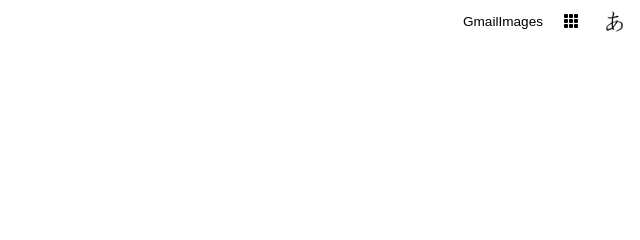
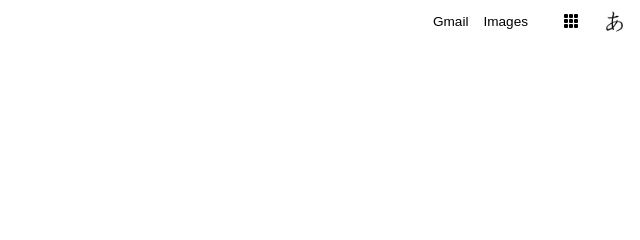
Before and after one commit to saj404/google-homepage, a plain HTML site: page index.html in a window 1280 px wide. Shown: the top 240 px of the page, 640-1280 px from the left. Drawn offline with Linux system fonts and the light colour scheme.

Commit message:
added margin for navbar option

```diff
--- a/style.css
+++ b/style.css
@@ -26,6 +26,9 @@ nav {
     align-items: center;
     justify-content: flex-end;
     margin-right: 10px;
+}
+nav p {
+    margin-right: 15px;
 }
 #nav-menu-cntnr {
     display: flex;
```
